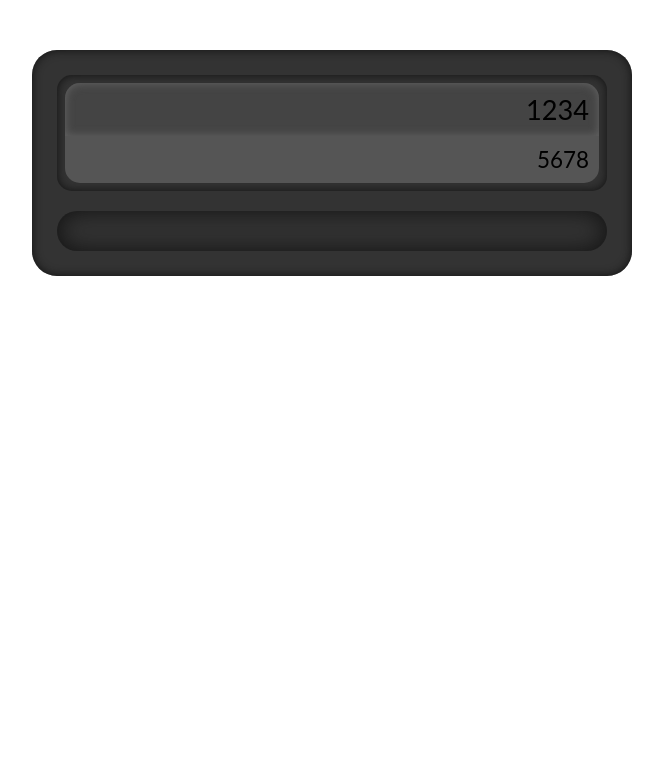
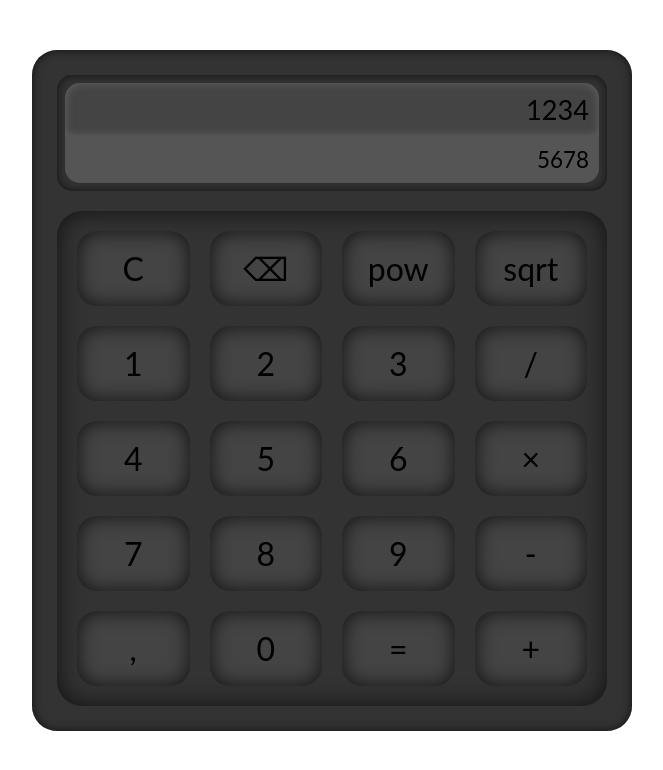
Before and after one commit to RafalSolnica/calculator, a React (Create React App) app: page / in a window 1280 px wide. Shown: the top 770 px of the page, without its empty margins (308-971 px from the left). Built offline with nearby package versions, Linux system fonts and the light colour scheme.

Commit message:
added keys to the keyboard

```diff
--- a/src/App/Calculator/Keyboard/index.js
+++ b/src/App/Calculator/Keyboard/index.js
@@ -1,3 +1,31 @@
 import { StyledKeyboard } from "./styled";
+import { Key } from "./Key";
 
-export const Keyboard = () => <StyledKeyboard></StyledKeyboard>;
+const welcome = (text) => {
+  console.log(text);
+};
+
+export const Keyboard = () => (
+  <StyledKeyboard>
+    <Key symbol="C" action={welcome} />
+    <Key symbol="⌫" action={welcome} />
+    <Key symbol="pow" action={welcome} />
+    <Key symbol="sqrt" action={welcome} />
+    <Key symbol="1" action={welcome} />
+    <Key symbol="2" action={welcome} />
+    <Key symbol="3" action={welcome} />
+    <Key symbol="/" action={welcome} />
+    <Key symbol="4" action={welcome} />
+    <Key symbol="5" action={welcome} />
+    <Key symbol="6" action={welcome} />
+    <Key symbol="×" action={welcome} />
+    <Key symbol="7" action={welcome} />
+    <Key symbol="8" action={welcome} />
+    <Key symbol="9" action={welcome} />
+    <Key symbol="-" action={welcome} />
+    <Key symbol="," action={welcome} />
+    <Key symbol="0" action={welcome} />
+    <Key symbol="=" action={welcome} />
+    <Key symbol="+" action={welcome} />
+  </StyledKeyboard>
+);
```
